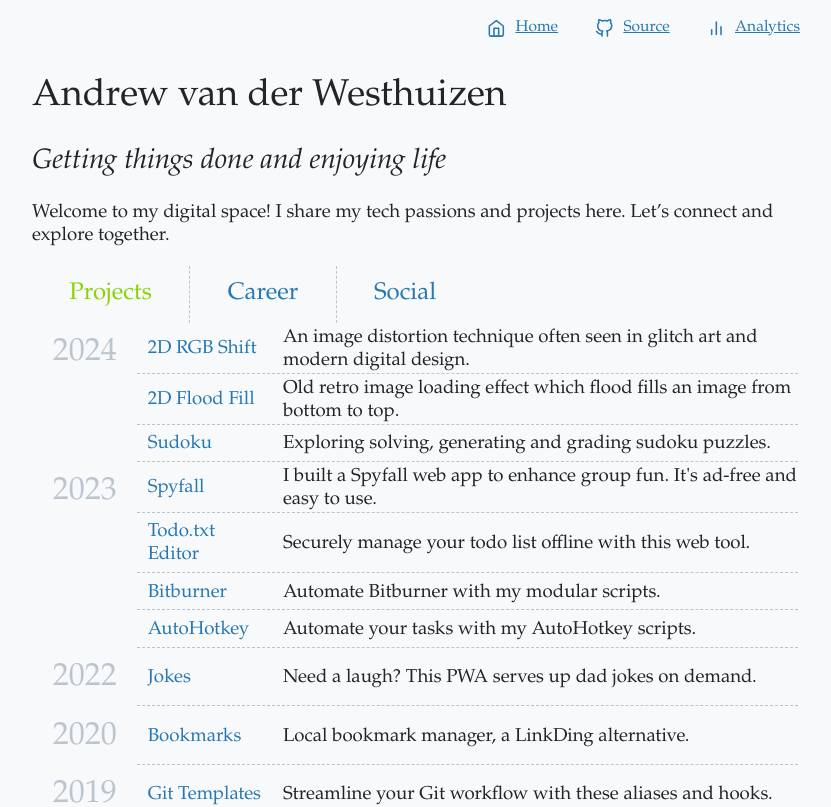
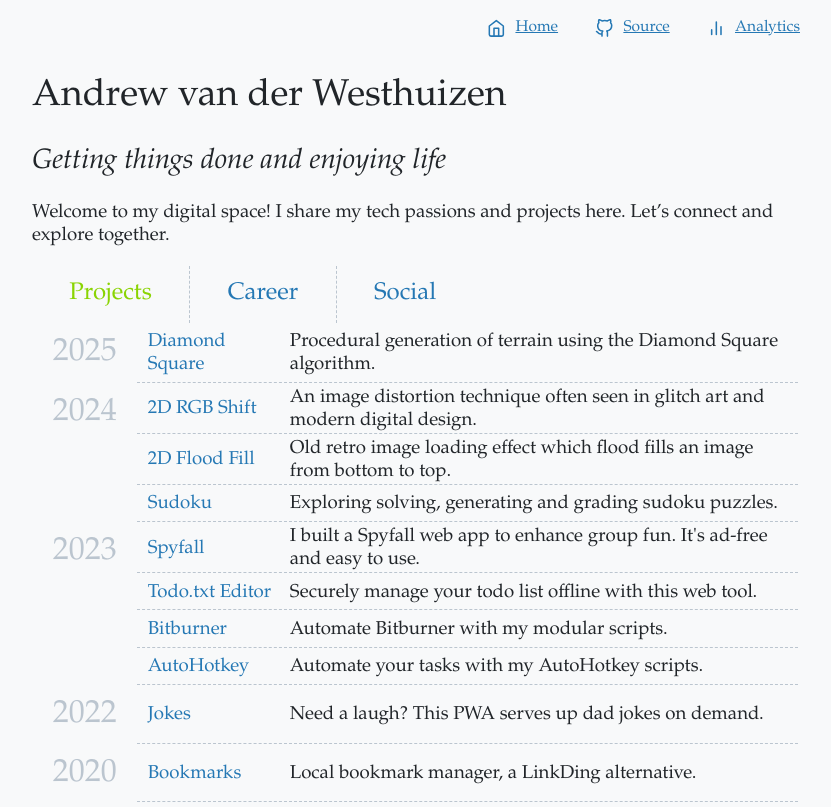
Before and after one commit to avanderw/avanderw.github.io, a SvelteKit app: page / in a window 1280 px wide. Shown: the top 807 px of the page, without its empty margins (224-1055 px from the left). Built offline with nearby package versions, Linux system fonts and the light colour scheme.

Commit message:
Add the diamond square link

```diff
--- a/src/routes/+page.svelte
+++ b/src/routes/+page.svelte
@@ -31,6 +31,11 @@
 
 {#if page === 'projects'}
 	<table>
+		<tr>
+			<td class="year">2025</td>
+			<td><a href="https://avanderw.co.za/diamond-square">Diamond Square</a></td>
+			<td>Procedural generation of terrain using the Diamond Square algorithm.</td>
+		</tr>
 		<tr>
 			<td rowspan="3" class="year">2024</td>
 			<td><a href="https://avanderw.co.za/rgb-shift-fx">2D RGB Shift</a></td>
```
